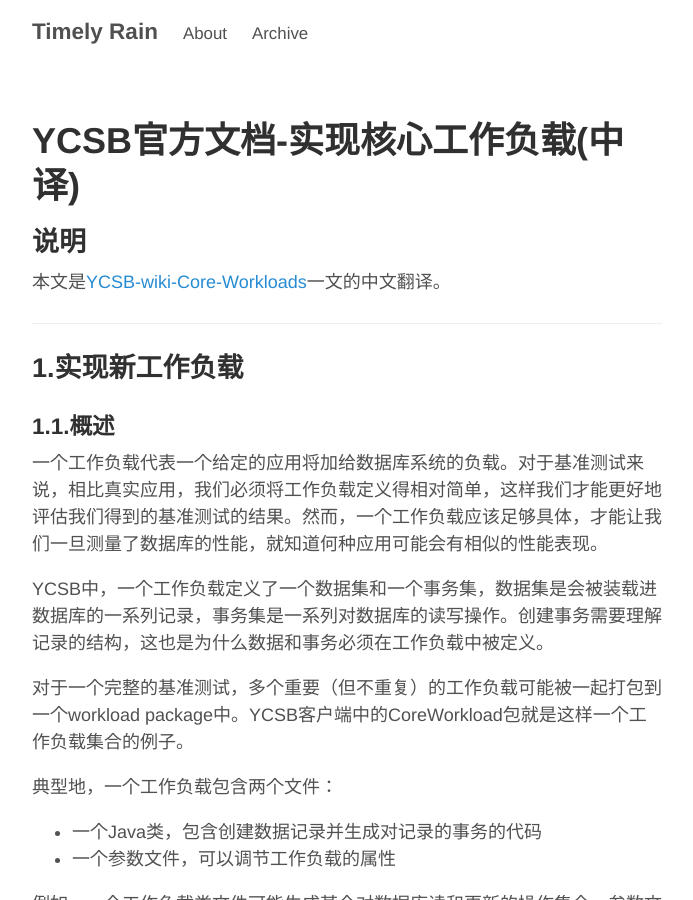
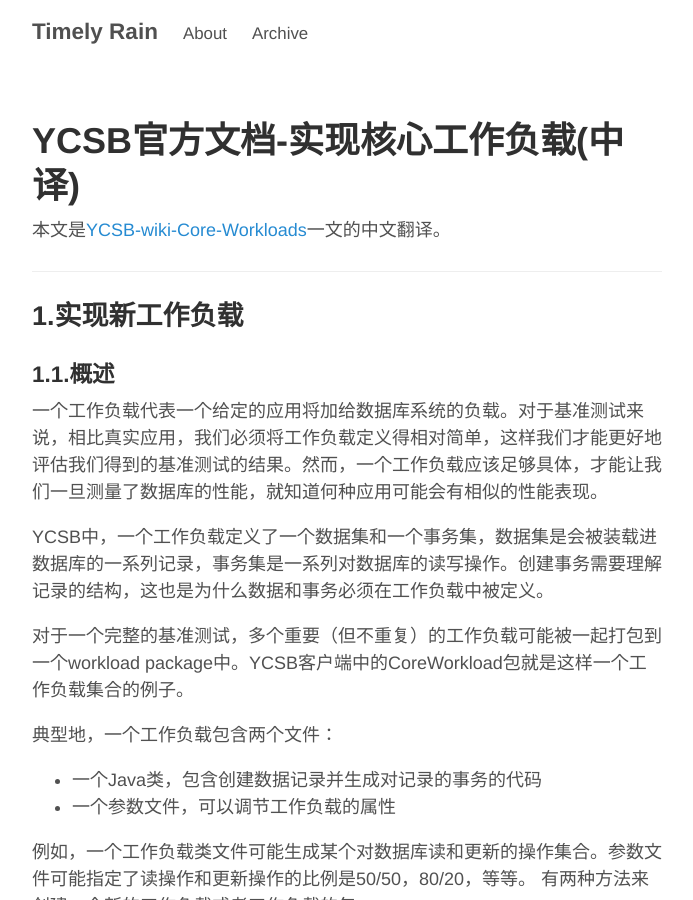
Before and after one commit to lsr1991/lsr1991.github.io, a Jekyll site: the page built from _posts/2015-04-06-ycsb-document-translation-core-workloads.md, in a window 1280 px wide and 900 px high. Shown: the whole window, without its empty margins (293-986 px from the left). Built offline with Jekyll 4.4.1, drawn with Linux system fonts in a browser that asks for light colours; Markdown is read by kramdown in place of the engine named in the settings; comment, search, counter and statistics services are not loaded.

Commit message:
Update 2015-04-06-ycsb-document-translation-core-workloads.md

```diff
--- a/_posts/2015-04-06-ycsb-document-translation-core-workloads.md
+++ b/_posts/2015-04-06-ycsb-document-translation-core-workloads.md
@@ -4,7 +4,6 @@
 comments: true
 ---
 
-## 说明
 
 本文是[YCSB-wiki-Core-Workloads](https://github.com/brianfrankcooper/YCSB/wiki/Core-Workloads)一文的中文翻译。
 
```
